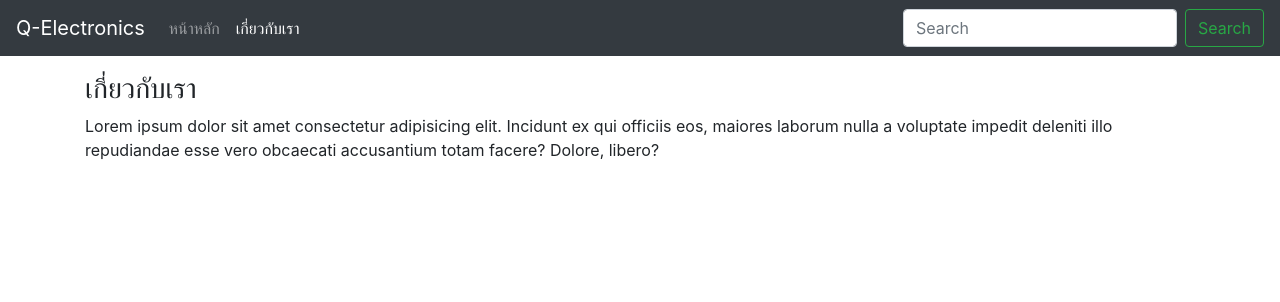
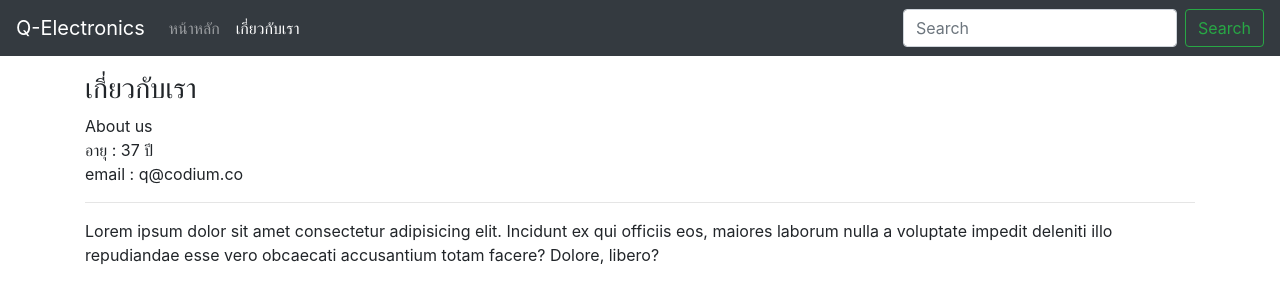
Before and after one commit to atthana/angular_learning_ek, an Angular app: page /about in a window 1280 px wide. Shown: the top 302 px of the page. Built offline with nearby package versions, Linux system fonts and the light colour scheme.

Commit message:
8. เรียนรู้การ pass ข้อมูลด้วย "Interpolation"

```diff
--- a/src/app/about/about.component.html
+++ b/src/app/about/about.component.html
@@ -2,6 +2,10 @@
   <div class="row">
     <div class="col-lg-12">
       <h3>เกี่ยวกับเรา</h3>
+      {{ title }} <br>
+      อายุ : {{ age + 7 }} ปี <br>
+      email : {{ info.email}}<br>
+      <hr>
       <p>
         Lorem ipsum dolor sit amet consectetur adipisicing elit. Incidunt ex qui officiis eos, maiores laborum nulla a voluptate impedit deleniti illo repudiandae esse vero obcaecati accusantium totam facere? Dolore, libero?
       </p>
--- a/src/app/about/about.component.ts
+++ b/src/app/about/about.component.ts
@@ -6,8 +6,15 @@ import { Component, OnInit } from '@angular/core';
   styleUrls: ['./about.component.css']
 })
 export class AboutComponent implements OnInit {
+  title = 'About us';
+  age: number;
+  info = {
+    email: 'q@codium.co'
+  }
 
-  constructor() { }
+  constructor() {
+    this.age = 30;
+   }
 
   ngOnInit(): void {
   }
```
